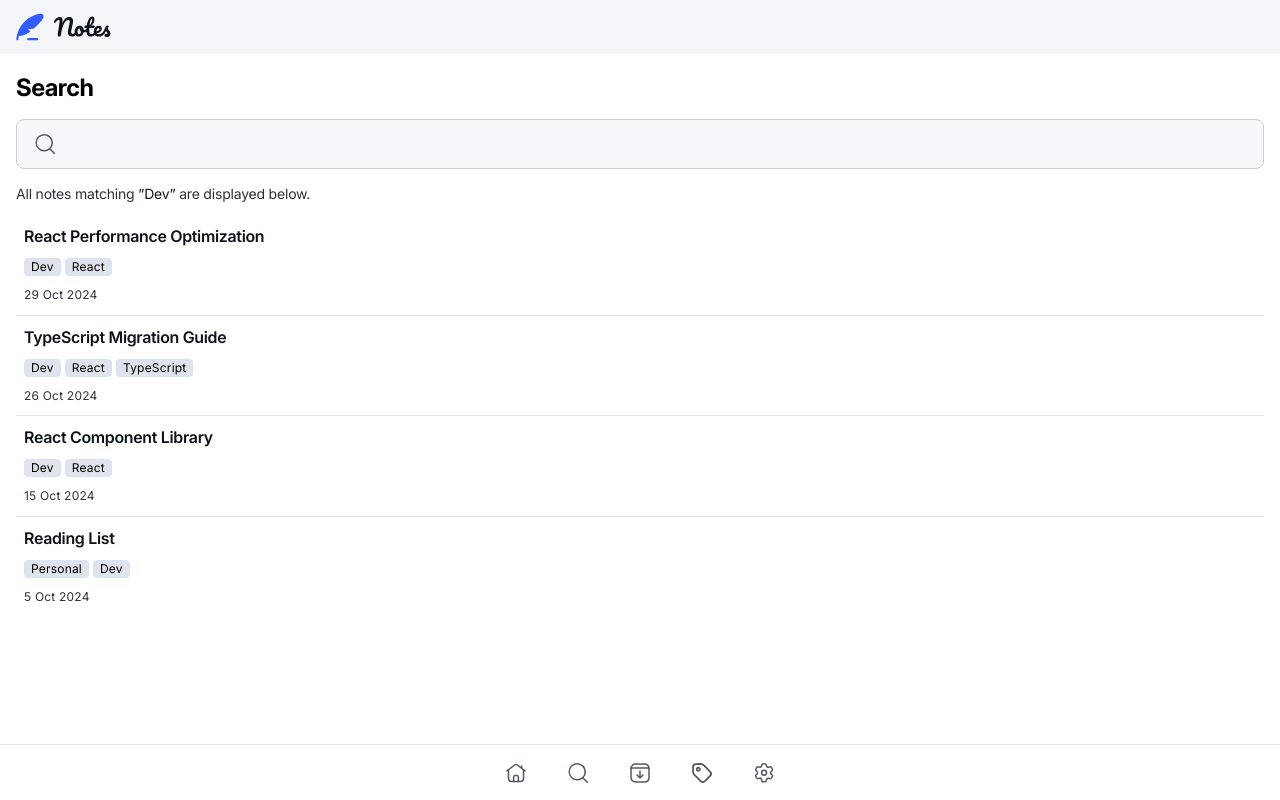
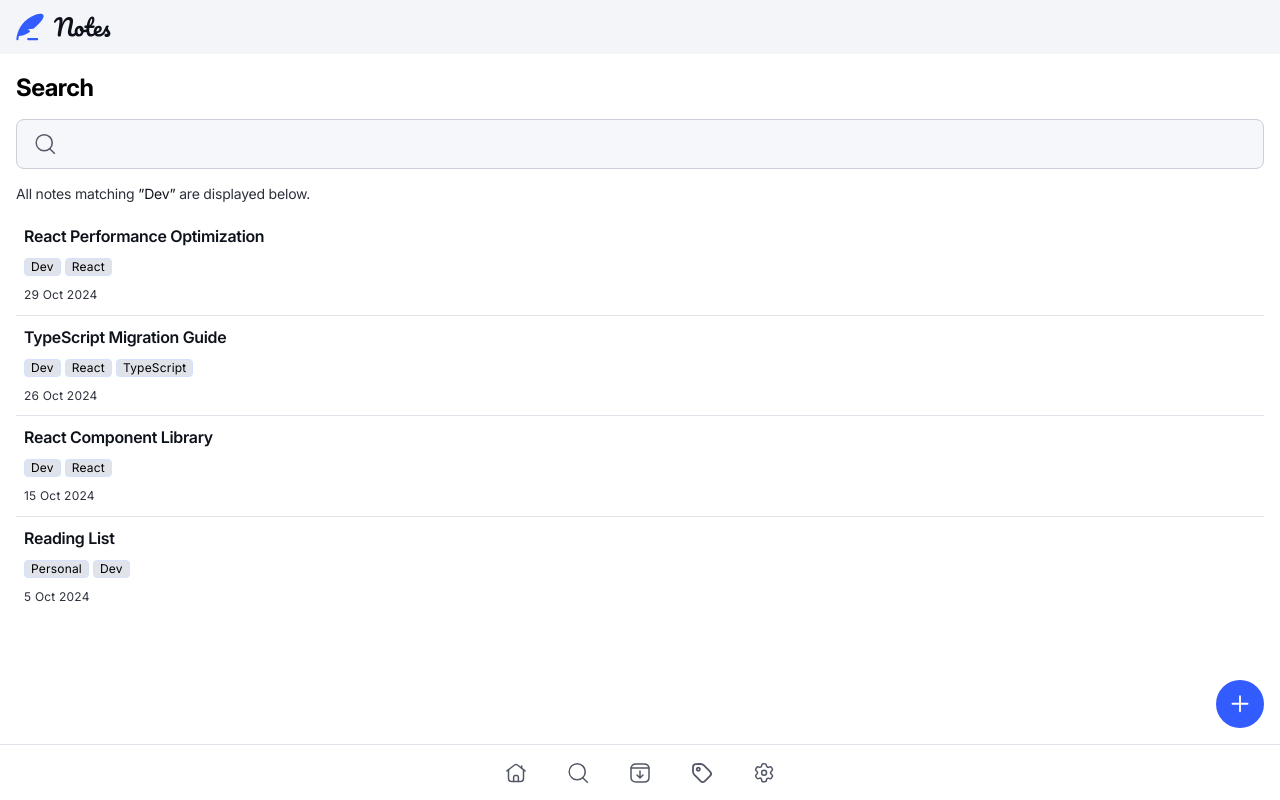
Before and after one commit to JyrexRonaldo/note-taking-web-app, a React (Vite) app in the folder frontend/: page /search in a window 1280 px wide. Built offline with nearby package versions, Linux system fonts and the light colour scheme.

Commit message:
Resize the plus in plus icon

```diff
--- a/frontend/src/components/AllNotes/AllNotes.tsx
+++ b/frontend/src/components/AllNotes/AllNotes.tsx
@@ -35,7 +35,7 @@ function AllNotes() {
 
       <div className="flex flex-col gap-[4px]">{noteitemsArray}</div>
       <button className="fixed right-[16px] bottom-[72px] ml-auto flex size-[48px] items-center justify-center rounded-full bg-[#335CFF] text-[#2B303B] dark:text-[#CACFD8]">
-        <img src="/images/icon-plus.svg" alt="" className="size-[18px]" />
+        <img src="/images/icon-plus.svg" alt="" className="size-[30px]" />
       </button>
     </div>
   );
--- a/frontend/src/components/ArchivedNotes/ArchivedNotes.tsx
+++ b/frontend/src/components/ArchivedNotes/ArchivedNotes.tsx
@@ -40,7 +40,7 @@ function ArchivedNotes() {
       </div>
       <div className="flex flex-col gap-[4px]">{noteitemsArray}</div>
       <button className="fixed right-[16px] bottom-[72px] ml-auto flex size-[48px] items-center justify-center rounded-full bg-[#335CFF] text-[#2B303B] dark:text-[#CACFD8]">
-        <img src="/images/icon-plus.svg" alt="" className="size-[18px]" />
+        <img src="/images/icon-plus.svg" alt="" className="size-[30px]" />
       </button>
     </div>
   );
--- a/frontend/src/components/Search/Search.tsx
+++ b/frontend/src/components/Search/Search.tsx
@@ -54,6 +54,9 @@ function Search() {
         </p>
         <div className="flex flex-col gap-[4px]">{noteitemsArray}</div>
       </div>
+      <button className="fixed right-[16px] bottom-[72px] ml-auto flex size-[48px] items-center justify-center rounded-full bg-[#335CFF] text-[#2B303B] dark:text-[#CACFD8]">
+        <img src="/images/icon-plus.svg" alt="" className="size-[30px]" />
+      </button>
     </div>
   );
 }
--- a/frontend/src/components/Tags/Tags.tsx
+++ b/frontend/src/components/Tags/Tags.tsx
@@ -25,7 +25,7 @@ function Tags() {
       </p>
       <div className="flex flex-col gap-[4px]">{tagElementsArray}</div>
       <button className="fixed right-[16px] bottom-[72px] ml-auto flex size-[48px] items-center justify-center rounded-full bg-[#335CFF] text-[#2B303B] dark:text-[#CACFD8]">
-        <img src="/images/icon-plus.svg" alt="" className="size-[18px]" />
+        <img src="/images/icon-plus.svg" alt="" className="size-[30px]" />
       </button>
     </div>
   );
```
